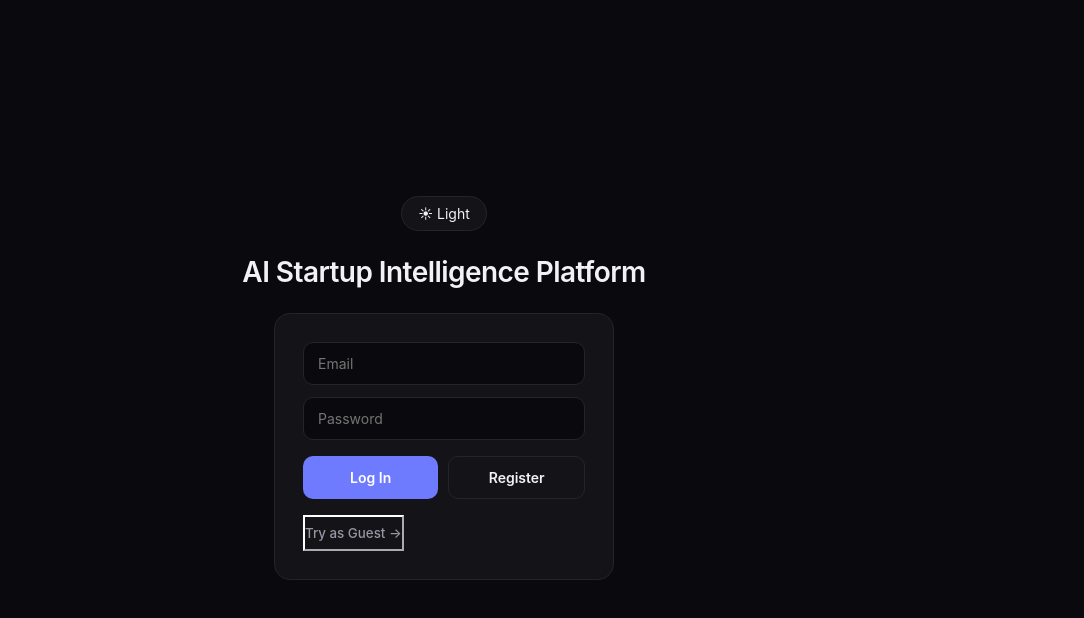
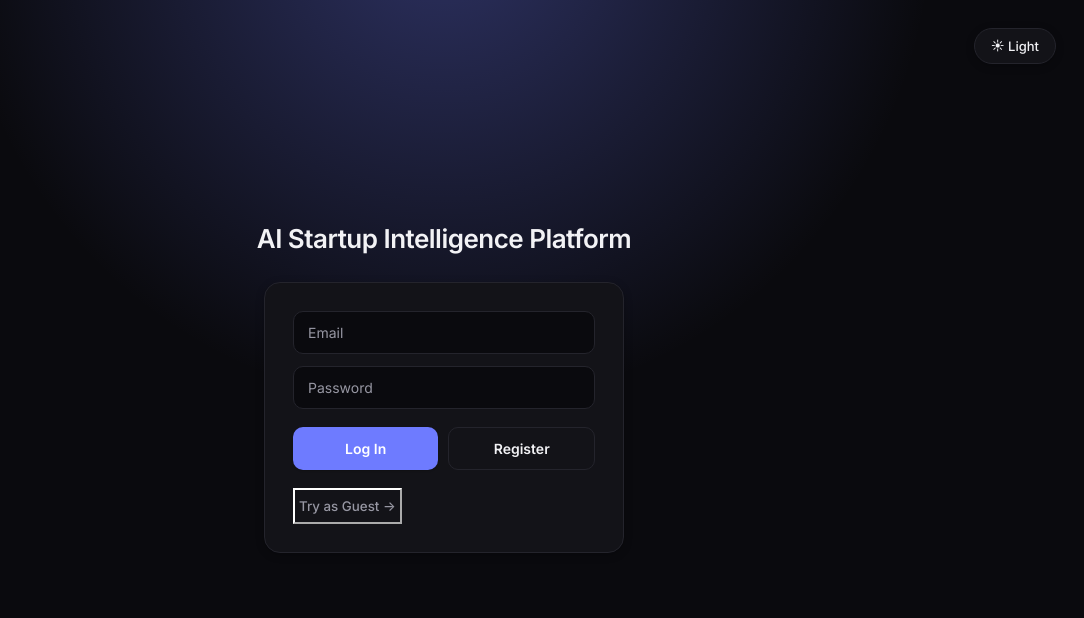
Before and after one commit to yusupildan-wq/AI-Startup-Intelligence-platform, a React (Vite) app in the folder frontend/: page / in a window 1280 px wide. Shown: the top 618 px of the page, without its empty margins (196-1280 px from the left). Built offline with nearby package versions, Linux system fonts and the light colour scheme.

Commit message:
Polish UI: button transitions, loading states, shadows, glow effects

```diff
--- a/frontend/src/App.css
+++ b/frontend/src/App.css
@@ -9,10 +9,16 @@
   align-items: center;
   justify-content: space-between;
   margin-bottom: 40px;
+  animation: fade-up 0.5s var(--ease);
 }
 
 .topbar h1 {
-  font-size: 22px;
+  font-size: 21px;
+}
+
+.topbar-actions {
+  display: flex;
+  gap: 10px;
 }
 
 .theme-toggle {
@@ -20,17 +26,23 @@
   border: 1px solid var(--border);
   color: var(--text);
   border-radius: 999px;
-  padding: 8px 16px;
-  font-size: 14px;
-  transition: border-color 0.2s ease, transform 0.15s ease;
+  padding: 9px 16px;
+  font-size: 13px;
+  font-weight: 500;
+  display: inline-flex;
+  align-items: center;
+  gap: 6px;
+  box-shadow: var(--shadow-sm);
+  transition: border-color 0.25s var(--ease), transform 0.15s var(--ease), box-shadow 0.25s var(--ease);
 }
 
 .theme-toggle:hover {
   border-color: var(--accent);
+  box-shadow: 0 0 0 3px var(--accent-glow);
 }
 
 .theme-toggle:active {
-  transform: scale(0.96);
+  transform: scale(0.95);
 }
 
 .auth-screen {
@@ -39,13 +51,27 @@
   flex-direction: column;
   align-items: center;
   justify-content: center;
-  gap: 24px;
+  gap: 28px;
   padding: 24px;
+  position: relative;
+}
+
+.auth-screen .theme-toggle {
+  position: absolute;
+  top: 28px;
+  right: 28px;
 }
 
 .auth-screen h1 {
-  font-size: 28px;
+  font-size: 26px;
   text-align: center;
+  animation: fade-up 0.6s var(--ease);
+}
+
+.auth-card {
+  width: 100%;
+  max-width: 360px;
+  animation: fade-up 0.6s 0.1s var(--ease) backwards;
 }
 
 .card {
@@ -54,25 +80,28 @@
   border-radius: 16px;
   padding: 28px;
   margin-bottom: 24px;
+  box-shadow: var(--shadow-sm);
+  transition: box-shadow 0.3s var(--ease), border-color 0.3s var(--ease);
+  animation: fade-up 0.5s var(--ease) backwards;
+}
+
+.card:hover {
+  box-shadow: var(--shadow-md);
 }
 
 .card h2 {
-  font-size: 17px;
+  font-size: 16px;
   margin-bottom: 18px;
-}
-
-.card-sub {
-  color: var(--text-muted);
-  font-size: 14px;
-  margin-top: -12px;
-  margin-bottom: 20px;
+  display: flex;
+  align-items: center;
+  gap: 8px;
 }
 
 .field-grid {
   display: grid;
   grid-template-columns: repeat(2, 1fr);
   gap: 12px;
-  margin-bottom: 16px;
+  margin-bottom: 18px;
 }
 
 .field {
@@ -83,19 +112,28 @@
   border-radius: 10px;
   padding: 12px 14px;
   font-size: 14px;
-  transition: border-color 0.2s ease;
+  transition: border-color 0.2s var(--ease), box-shadow 0.2s var(--ease), background-color 0.3s var(--ease);
+}
+
+.field::placeholder {
+  color: var(--text-muted);
+}
+
+.field:hover {
+  border-color: var(--text-muted);
 }
 
 .field:focus {
   outline: none;
   border-color: var(--accent);
+  box-shadow: 0 0 0 3px var(--accent-glow);
 }
 
 .field-stack {
   display: flex;
   flex-direction: column;
   gap: 12px;
-  margin-bottom: 16px;
+  margin-bottom: 18px;
 }
 
 .btn {
@@ -104,10 +142,15 @@
   padding: 12px 20px;
   font-size: 14px;
   font-weight: 600;
-  transition: transform 0.15s ease, opacity 0.2s ease;
+  display: inline-flex;
+  align-items: center;
+  justify-content: center;
+  gap: 8px;
+  transition: transform 0.15s var(--ease), opacity 0.2s var(--ease),
+    box-shadow 0.25s var(--ease), background-color 0.2s var(--ease), border-color 0.2s var(--ease);
 }
 
-.btn:active {
+.btn:active:not(:disabled) {
   transform: scale(0.97);
 }
 
@@ -115,10 +158,13 @@
   background: var(--accent);
   color: #fff;
   width: 100%;
+  box-shadow: 0 1px 2px rgba(0, 0, 0, 0.2), 0 0 0 0 var(--accent-glow);
 }
 
-.btn-primary:hover {
+.btn-primary:hover:not(:disabled) {
   background: var(--accent-hover);
+  box-shadow: 0 4px 16px var(--accent-glow);
+  transform: translateY(-1px);
 }
 
 .btn-secondary {
@@ -128,68 +174,102 @@
   width: 100%;
 }
 
-.btn-secondary:hover {
+.btn-secondary:hover:not(:disabled) {
   border-color: var(--accent);
   color: var(--accent);
+  background: var(--accent-glow);
 }
 
 .btn-ghost {
   background: none;
   color: var(--text-muted);
-  padding: 8px 0;
+  padding: 8px 4px;
   font-weight: 500;
 }
 
 .btn-ghost:hover {
-  color: var(--text);
+  color: var(--accent);
+  gap: 10px;
 }
 
 .btn-row {
   display: flex;
   gap: 10px;
+  margin-bottom: 18px;
+}
+
+.btn-history {
   margin-bottom: 16px;
+}
+
+.spinner {
+  width: 14px;
+  height: 14px;
+  border: 2px solid rgba(255, 255, 255, 0.35);
+  border-top-color: #fff;
+  border-radius: 50%;
+  animation: spin 0.7s linear infinite;
+}
+
+.btn-secondary .spinner {
+  border: 2px solid var(--border);
+  border-top-color: var(--accent);
+}
+
+@keyframes spin {
+  to {
+    transform: rotate(360deg);
+  }
 }
 
 .error-text {
   color: var(--danger);
-  font-size: 14px;
-  margin-top: 8px;
+  font-size: 13.5px;
+  margin-top: 12px;
+  text-align: center;
 }
 
 .result-box {
-  margin-top: 20px;
-  padding: 18px;
+  margin-top: 22px;
+  padding: 20px;
   background: var(--bg);
-  border: 1px solid var(--border);
+  border: 1px solid var(--border-soft);
   border-radius: 12px;
+  animation: fade-up 0.4s var(--ease);
 }
 
 .result-stats {
   display: grid;
   grid-template-columns: repeat(3, 1fr);
   gap: 12px;
-  margin-bottom: 14px;
+  margin-bottom: 16px;
 }
 
 .stat-label {
-  font-size: 12px;
+  font-size: 11.5px;
   color: var(--text-muted);
   text-transform: uppercase;
-  letter-spacing: 0.04em;
+  letter-spacing: 0.05em;
   margin-bottom: 4px;
 }
 
 .stat-value {
-  font-size: 18px;
-  font-weight: 600;
+  font-size: 19px;
+  font-weight: 700;
+  letter-spacing: -0.01em;
+}
+
+.stat-negative {
+  color: var(--danger);
 }
 
 .narration {
   color: var(--text-muted);
   font-size: 14px;
-  line-height: 1.6;
-  border-top: 1px solid var(--border);
-  padding-top: 14px;
+  line-height: 1.65;
+  border-top: 1px solid var(--border-soft);
+  padding-top: 16px;
+  margin: 0;
 }
 
 .history-list {
@@ -198,7 +278,7 @@
   padding: 0;
   display: flex;
   flex-direction: column;
-  gap: 10px;
+  gap: 8px;
 }
 
 .history-row {
@@ -206,16 +286,25 @@
   justify-content: space-between;
   align-items: center;
   background: var(--bg);
-  border: 1px solid var(--border);
+  border: 1px solid var(--border-soft);
   border-radius: 10px;
   padding: 12px 16px;
-  font-size: 14px;
+  font-size: 13.5px;
+  transition: border-color 0.2s var(--ease);
+}
+
+.history-row:hover {
+  border-color: var(--border);
 }
 
 .history-month {
+  color: var(--text);
+  font-weight: 600;
+  width: 76px;
+}
+
+.history-row span {
   color: var(--text-muted);
-  font-weight: 600;
-  width: 72px;
 }
 
 .badge {
@@ -223,11 +312,13 @@
   align-items: center;
   gap: 6px;
   font-size: 13px;
-  color: var(--text-muted);
+  font-weight: 500;
+  color: var(--success);
   background: var(--bg);
-  border: 1px solid var(--border);
+  border: 1px solid var(--border-soft);
   border-radius: 999px;
-  padding: 6px 12px;
+  padding: 7px 14px;
   width: fit-content;
-  margin-bottom: 20px;
+  margin-top: 18px;
+  animation: fade-up 0.3s var(--ease);
 }
--- a/frontend/src/App.tsx
+++ b/frontend/src/App.tsx
@@ -33,6 +33,7 @@ function App() {
   const [password, setPassword] = useState('')
   const [token, setToken] = useState<string | null>(localStorage.getItem('token'))
   const [authError, setAuthError] = useState('')
+  const [authLoading, setAuthLoading] = useState<'login' | 'register' | 'guest' | null>(null)
 
   const [name, setName] = useState('')
   const [businessType, setBusinessType] = useState('')
@@ -41,11 +42,15 @@ function App() {
   const [initialFunding, setInitialFunding] = useState('')
   const [initialCustomerCount, setInitialCustomerCount] = useState('')
   const [createdStartupId, setCreatedStartupId] = useState<number | null>(null)
+  const [creatingStartup, setCreatingStartup] = useState(false)
 
   const [simMarketingSpend, setSimMarketingSpend] = useState('')
   const [simEmployeeCount, setSimEmployeeCount] = useState('')
   const [simResult, setSimResult] = useState<SimulationResult | null>(null)
+  const [simulating, setSimulating] = useState(false)
+
   const [history, setHistory] = useState<Snapshot[]>([])
+  const [loadingHistory, setLoadingHistory] = useState(false)
 
   useEffect(() => {
     document.documentElement.setAttribute('data-theme', theme)
@@ -82,11 +87,14 @@ function App() {
   async function handleLogin(e: SubmitEvent<HTMLFormElement>) {
     e.preventDefault()
     setAuthError('')
+    setAuthLoading('login')
     await loginWithCredentials()
+    setAuthLoading(null)
   }
 
   async function handleRegister() {
     setAuthError('')
+    setAuthLoading('register')
 
     const response = await fetch('http://127.0.0.1:8000/register', {
       method: 'POST',
@@ -96,19 +104,23 @@ function App() {
 
     if (!response.ok) {
       setAuthError('Registration failed')
+      setAuthLoading(null)
       return
     }
 
     await loginWithCredentials()
+    setAuthLoading(null)
   }
 
   async function handleGuestLogin() {
     setAuthError('')
+    setAuthLoading('guest')
 
     const response = await fetch('http://127.0.0.1:8000/guest-login', { method: 'POST' })
     const data = await response.json()
     localStorage.setItem('token', data.access_token)
     setToken(data.access_token)
+    setAuthLoading(null)
   }
 
   function handleLogout() {
@@ -118,6 +130,7 @@ function App() {
 
   async function handleSubmit(e: SubmitEvent<HTMLFormElement>) {
     e.preventDefault()
+    setCreatingStartup(true)
 
     const response = await fetch('http://127.0.0.1:8000/startups', {
       method: 'POST',
@@ -137,10 +150,12 @@ function App() {
 
     const data = await response.json()
     setCreatedStartupId(data.startup_id)
+    setCreatingStartup(false)
   }
 
   async function handleSimulate(e: SubmitEvent<HTMLFormElement>) {
     e.preventDefault()
+    setSimulating(true)
 
     const response = await fetch(
       `http://127.0.0.1:8000/startups/${createdStartupId}/simulate-next-month`,
@@ -159,14 +174,17 @@ function App() {
 
     const data = await response.json()
     setSimResult(data)
+    setSimulating(false)
   }
 
   async function handleViewHistory() {
+    setLoadingHistory(true)
     const response = await fetch(`http://127.0.0.1:8000/startups/${createdStartupId}/snapshots`, {
       headers: { Authorization: `Bearer ${token}` },
     })
     const data = await response.json()
     setHistory(data)
+    setLoadingHistory(false)
   }
 
   const themeToggle = (
@@ -180,18 +198,26 @@ function App() {
       <div className="auth-screen">
         {themeToggle}
         <h1>AI Startup Intelligence Platform</h1>
-        <div className="card" style={{ width: 340 }}>
+        <div className="card auth-card">
           <form onSubmit={handleLogin}>
             <div className="field-stack">
               <input className="field" type="email" value={email} onChange={(e) => setEmail(e.target.value)} placeholder="Email" />
               <input className="field" type="password" value={password} onChange={(e) => setPassword(e.target.value)} placeholder="Password" />
             </div>
             <div className="btn-row">
-              <button className="btn btn-primary" type="submit">Log In</button>
-              <button className="btn btn-secondary" type="button" onClick={handleRegister}>Register</button>
+              <button className="btn btn-primary" type="submit" disabled={authLoading !== null}>
+                {authLoading === 'login' && <span className="spinner" />}
+                Log In
+              </button>
+              <button className="btn btn-secondary" type="button" onClick={handleRegister} disabled={authLoading !== null}>
+                {authLoading === 'register' && <span className="spinner" />}
+                Register
+              </button>
             </div>
           </form>
-          <button className="btn-ghost" type="button" onClick={handleGuestLogin}>Try as Guest →</button>
+          <button className="btn-ghost" type="button" onClick={handleGuestLogin} disabled={authLoading !== null}>
+            {authLoading === 'guest' ? 'Setting up...' : 'Try as Guest →'}
+          </button>
           {authError && <p className="error-text">{authError}</p>}
         </div>
       </div>
@@ -202,7 +228,7 @@ function App() {
     <div className="app">
       <div className="topbar">
         <h1>AI Startup Intelligence Platform</h1>
-        <div style={{ display: 'flex', gap: 10 }}>
+        <div className="topbar-actions">
           {themeToggle}
           <button className="theme-toggle" onClick={handleLogout}>Log Out</button>
         </div>
@@ -219,7 +245,10 @@ function App() {
             <input className="field" type="number" value={initialFunding} onChange={(e) => setInitialFunding(e.target.value)} placeholder="Initial funding" />
             <input className="field" type="number" value={initialCustomerCount} onChange={(e) => setInitialCustomerCount(e.target.value)} placeholder="Initial customers" />
           </div>
-          <button className="btn btn-primary" type="submit">Create Startup</button>
+          <button className="btn btn-primary" type="submit" disabled={creatingStartup}>
+            {creatingStartup && <span className="spinner" />}
+            Create Startup
+          </button>
         </form>
         {createdStartupId && <div className="badge">✓ Created startup #{createdStartupId}</div>}
       </div>
@@ -232,7 +261,10 @@ function App() {
               <input className="field" type="number" value={simMarketingSpend} onChange={(e) => setSimMarketingSpend(e.target.value)} placeholder="Marketing spend" />
               <input className="field" type="number" value={simEmployeeCount} onChange={(e) => setSimEmployeeCount(e.target.value)} placeholder="Employee count" />
             </div>
-            <button className="btn btn-primary" type="submit">Simulate Next Month</button>
+            <button className="btn btn-primary" type="submit" disabled={simulating}>
+              {simulating && <span className="spinner" />}
+              Simulate Next Month
+            </button>
           </form>
 
           {simResult && (
@@ -244,7 +276,9 @@ function App() {
                 </div>
                 <div>
                   <div className="stat-label">Cash on Hand</div>
-                  <div className="stat-value">${simResult.cash_on_hand.toLocaleString()}</div>
+                  <div className={`stat-value ${simResult.cash_on_hand < 0 ? 'stat-negative' : ''}`}>
+                    ${simResult.cash_on_hand.toLocaleString()}
+                  </div>
                 </div>
                 <div>
                   <div className="stat-label">Customers</div>
@@ -260,7 +294,8 @@ function App() {
       {createdStartupId && (
         <div className="card">
           <h2>History</h2>
-          <button className="btn btn-secondary" onClick={handleViewHistory} style={{ marginBottom: 16 }}>
+          <button className="btn btn-secondary btn-history" onClick={handleViewHistory} disabled={loadingHistory}>
+            {loadingHistory && <span className="spinner" />}
             Refresh History
           </button>
           <ul className="history-list">
--- a/frontend/src/index.css
+++ b/frontend/src/index.css
@@ -1,25 +1,40 @@
+@import url('https://fonts.googleapis.com/css2?family=Inter:wght@400;500;600;700&display=swap');
+
 :root {
   --bg: #0a0a0e;
   --bg-elevated: #131318;
+  --bg-elevated-2: #1a1a21;
   --border: #24242c;
+  --border-soft: #1c1c23;
   --text: #f2f2f5;
   --text-muted: #9797a3;
   --accent: #6e7bff;
-  --accent-hover: #8791ff;
+  --accent-hover: #7e89ff;
+  --accent-glow: rgba(110, 123, 255, 0.35);
   --danger: #ff6b6b;
-  --font-sans: -apple-system, BlinkMacSystemFont, 'Segoe UI', Roboto, sans-serif;
+  --success: #4ade80;
+  --font-sans: 'Inter', -apple-system, BlinkMacSystemFont, 'Segoe UI', Roboto, sans-serif;
+  --shadow-sm: 0 2px 8px rgba(0, 0, 0, 0.24);
+  --shadow-md: 0 8px 30px rgba(0, 0, 0, 0.35);
+  --ease: cubic-bezier(0.16, 1, 0.3, 1);
   color-scheme: dark;
 }
 
 :root[data-theme='light'] {
-  --bg: #fafafc;
+  --bg: #f6f6f9;
   --bg-elevated: #ffffff;
+  --bg-elevated-2: #f0f0f4;
   --border: #e4e4ea;
+  --border-soft: #ececf1;
   --text: #14141a;
   --text-muted: #6b6b76;
   --accent: #4c58e0;
   --accent-hover: #3944c9;
+  --accent-glow: rgba(76, 88, 224, 0.18);
   --danger: #d64545;
+  --success: #16a34a;
+  --shadow-sm: 0 2px 8px rgba(20, 20, 26, 0.06);
+  --shadow-md: 0 12px 30px rgba(20, 20, 26, 0.08);
   color-scheme: light;
 }
 
@@ -35,10 +50,14 @@ body {
   color: var(--text);
   font-family: var(--font-sans);
   -webkit-font-smoothing: antialiased;
+  -moz-osx-font-smoothing: grayscale;
 }
 
 body {
-  transition: background-color 0.3s ease, color 0.3s ease;
+  transition: background-color 0.3s var(--ease), color 0.3s var(--ease);
+  background-image: radial-gradient(circle at 50% -10%, var(--accent-glow), transparent 45%);
+  background-attachment: fixed;
+  background-repeat: no-repeat;
 }
 
 #root {
@@ -58,6 +77,11 @@ button {
   cursor: pointer;
 }
 
+button:disabled {
+  cursor: not-allowed;
+  opacity: 0.55;
+}
+
 input {
   font-family: inherit;
 }
@@ -65,3 +89,19 @@ input {
 a {
   color: var(--accent);
 }
+
+::selection {
+  background: var(--accent);
+  color: #fff;
+}
+
+@keyframes fade-up {
+  from {
+    opacity: 0;
+    transform: translateY(8px);
+  }
+  to {
+    opacity: 1;
+    transform: translateY(0);
+  }
+}
```
